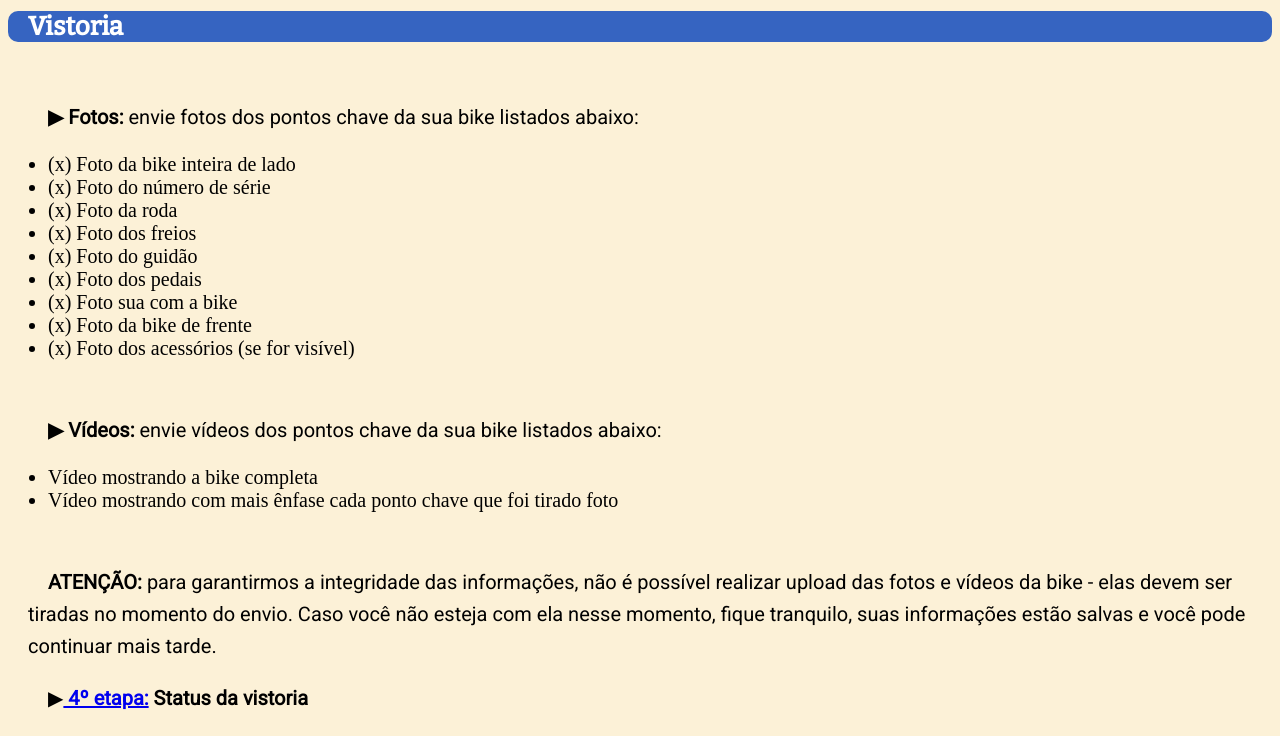
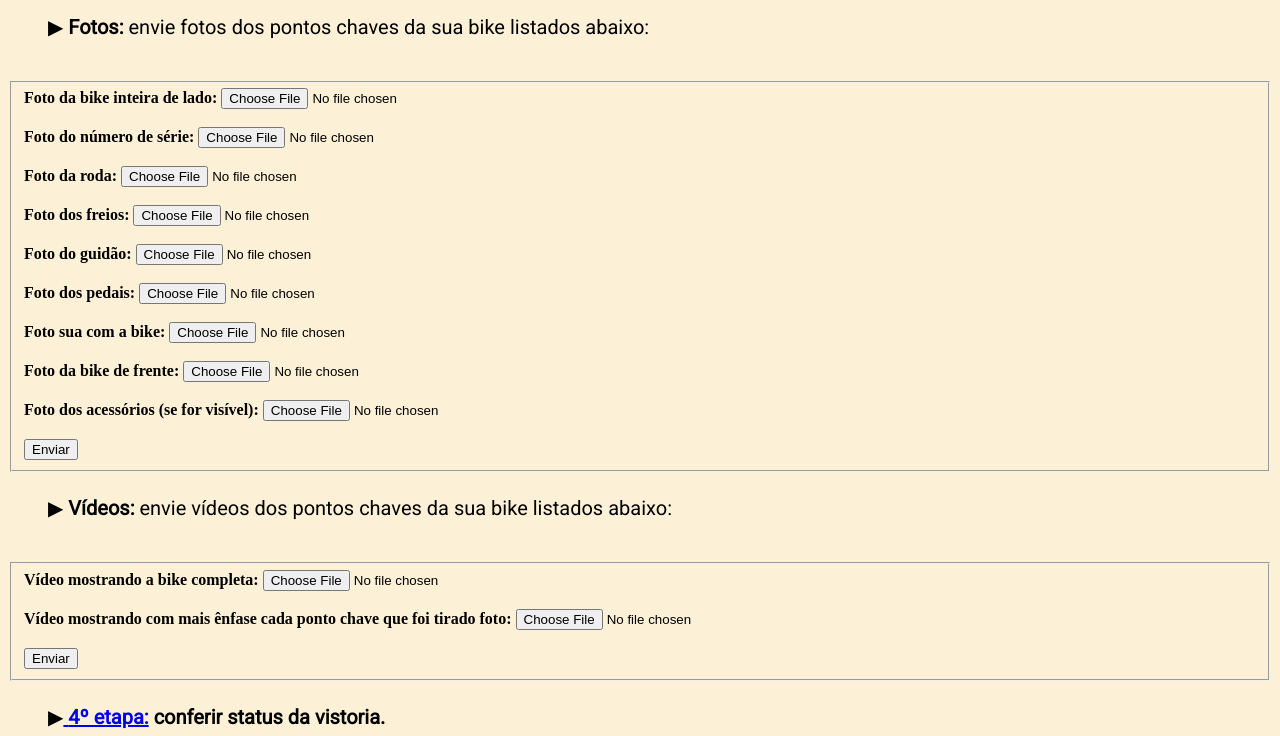
Before and after one commit to challengebike/challenge-sprint-1, a plain HTML site: page pags/vistoria.html in a window 1280 px wide. Shown: the part 91-827 px from the top of the page. Drawn offline with nearby package versions, Linux system fonts and the light colour scheme.

Commit message:
formulário para envio das fotos e vídeos para vistoria

```diff
--- a/pags/vistoria.html
+++ b/pags/vistoria.html
@@ -9,30 +9,79 @@
     </head>
 
     <body>
-        <h1>Technobike</h1>
-        <h2>Vistoria</h2>
-        <br><p><b>▶ Fotos:</b> envie fotos dos pontos chave da sua bike listados abaixo:</p>
-        <ul>
-            <li> (x) Foto da bike inteira de lado</li>
-            <li> (x) Foto do número de série</li>
-            <li> (x) Foto da roda</li>
-            <li> (x) Foto dos freios</li>
-            <li> (x) Foto do guidão</li>
-            <li> (x) Foto dos pedais</li>
-            <li> (x) Foto sua com a bike</li>
-            <li> (x) Foto da bike de frente</li>
-            <li> (x) Foto dos acessórios (se for visível)</li>
-        </ul>
+        <h1>Vistoria</h1>
+        <p>▶ <b>Fotos:</b> envie fotos dos pontos chaves da sua bike listados abaixo:</p>
 
-        <br><p><b>▶ Vídeos:</b> envie vídeos dos pontos chave da sua bike listados abaixo:</p>
-        <ul>
-            <li>Vídeo mostrando a bike completa</li>
-            <li>Vídeo mostrando com mais ênfase cada ponto chave que foi tirado foto</li>
-        </ul>
+        <br>
+        <div>
+            <form action="/dados" method="get" enctype="multipart/form-data">
+                <fieldset>
+                    <div>
+                        <label for="idFoto1"><b>Foto da bike inteira de lado:</b></label>
+                        <input type="file" name="imgbike" id="idFoto1" required>
+                    </div>
+                    <br><div>
+                        <label for="idFoto2"><b>Foto do número de série:</b></label>
+                        <input type="file" name="imgserie" id="idFoto2" required>
+                    </div>
+                    <br><div>
+                        <label for="idFoto3"><b>Foto da roda:</b></label>
+                        <input type="file" name="imgroda" id="idFoto3" required>
+                    </div>
+                    <br><div>
+                        <label for="idFoto4"><b>Foto dos freios:</b></label>
+                        <input type="file" name="imgfreio" id="idFoto4" required>
+                    </div>
+                    <br><div>
+                        <label for="idFoto5"><b>Foto do guidão:</b></label>
+                        <input type="file" name="imgguidao" id="idFoto5" required>
+                    </div>
+                    <br><div>
+                        <label for="idFoto6"><b>Foto dos pedais:</b></label>
+                        <input type="file" name="imgpedal" id="idFoto6" required>
+                    </div>
+                    <br><div>
+                        <label for="idFoto7"><b>Foto sua com a bike:</b></label>
+                        <input type="file" name="imgpessoa" id="idFoto7" required>
+                    </div>
+                    <br><div>
+                        <label for="idFoto8"><b>Foto da bike de frente:</b></label>
+                        <input type="file" name="imgfrente" id="idFoto8" required>
+                    </div>
+                    <br><div>
+                        <label for="idFoto9"><b>Foto dos acessórios (se for visível):</b></label>
+                        <input type="file" name="imgaces" id="idFoto9" required>
+                    </div>
+                    <br><div>
+                        <input type="submit" value="Enviar">
+                    </div>
+                </fieldset>
+            </form>
 
-        <br><p><b>ATENÇÃO: </b>para garantirmos a integridade das informações, não é possível realizar upload das fotos e vídeos da bike - elas devem ser tiradas no momento do envio. Caso você não esteja com ela nesse momento, fique tranquilo, suas informações estão salvas e você pode continuar mais tarde.</p>
+        <p>▶ <b>Vídeos:</b> envie vídeos dos pontos chaves da sua bike listados abaixo:</p>
 
-        <p>▶<a href="validacaodavistoria.html"><b> 4º etapa:</b></a> <b>Status da vistoria</b></p>
+        <br>
+        <div>
+            <form action="/dados" method="get" enctype="multipart/form-data">
+                <fieldset>
+                    <div>
+                        <label for="idVideo1"><b>Vídeo mostrando a bike completa:</b></label>
+                        <input type="file" name="videobike" id="idVideo1" required>
+                    </div>
+                    <br><div>
+                        <label for="idVideo2"><b>Vídeo mostrando com mais ênfase cada ponto chave que foi tirado foto:</b></label>
+                        <input type="file" name="videopontos" id="idVideo2" required>
+                    </div>
+                    <br><div>
+                        <input type="submit" value="Enviar">
+                    </div>
+                </fieldset>
+            </form>
+        </div>
+
+        <p>▶<a href="validacaodavistoria.html"> <b>4º etapa:</b></a> <b> conferir status da vistoria.</b></p>
+
+        <p>Observação: neste momento, como ainda não aprendemos a abrir a câmera e capturar a imagem, colocamos temporariamente a opção do formulário de pegar a foto da galeria - apenas para simulação.</p>
 
         <footer><a href="../index.html">-----Quero voltar para a página inicial</a></footer>
     </body>
```
